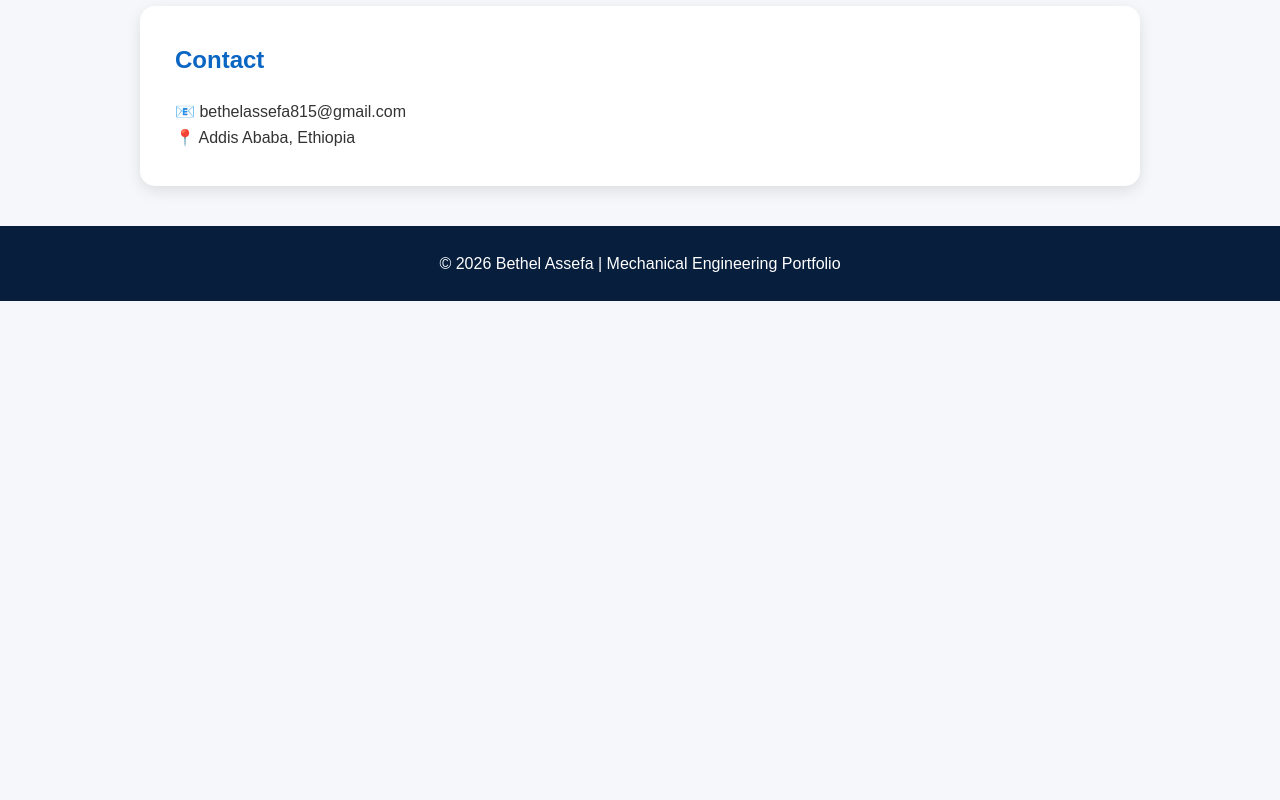
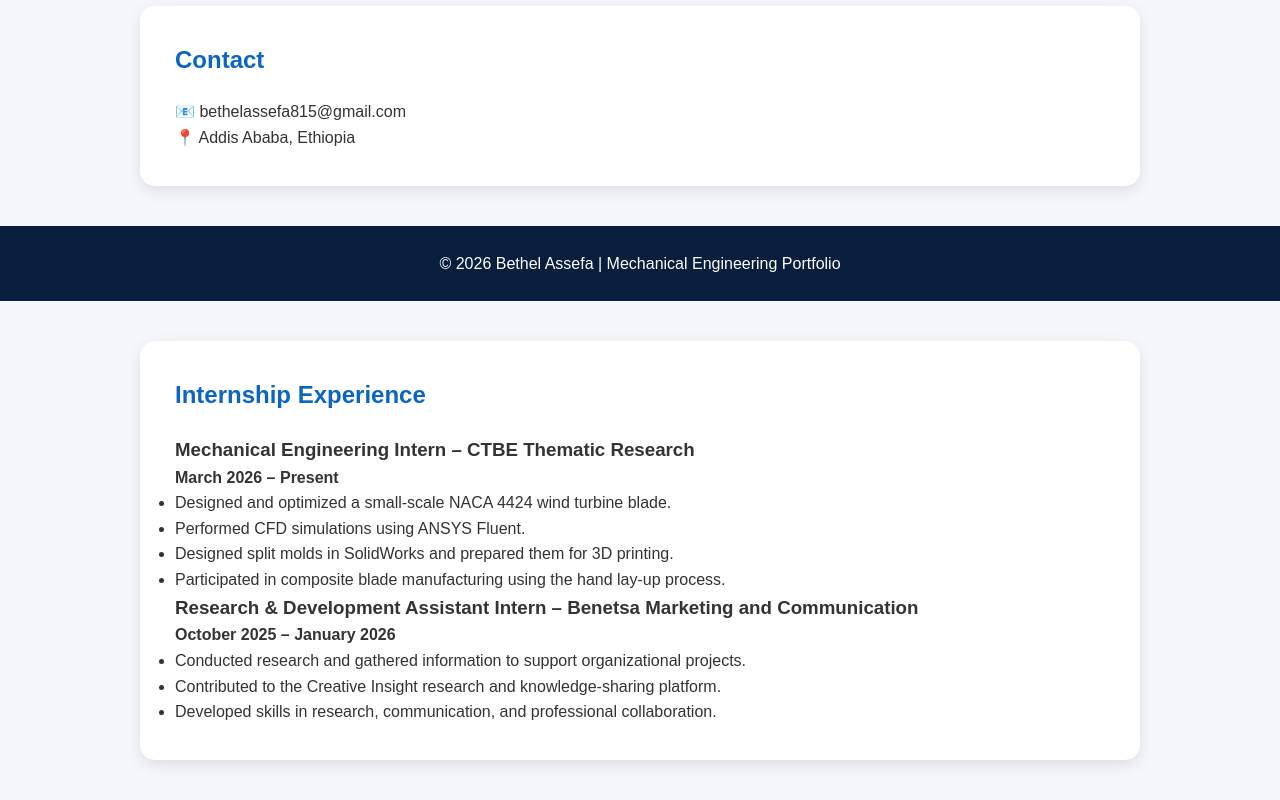
Before and after one commit to bethelassefa21/bethelassefa.github.io, a plain HTML site: page index.html in a window 1280 px wide. Shown: the part 1654-2454 px from the top of the page. Before the commit the page ends 1955 px from the top, so only its background shows below. Drawn offline with Linux system fonts and the light colour scheme.

Commit message:
Update index.html

```diff
--- a/index.html
+++ b/index.html
@@ -261,3 +261,23 @@ Designed an automated system integrating mechanical and electronic components.
 
 </body>
 </html>
+<section>
+    <h2>Internship Experience</h2>
+
+    <h3>Mechanical Engineering Intern – CTBE Thematic Research</h3>
+    <p><b>March 2026 – Present</b></p>
+    <ul>
+        <li>Designed and optimized a small-scale NACA 4424 wind turbine blade.</li>
+        <li>Performed CFD simulations using ANSYS Fluent.</li>
+        <li>Designed split molds in SolidWorks and prepared them for 3D printing.</li>
+        <li>Participated in composite blade manufacturing using the hand lay-up process.</li>
+    </ul>
+
+    <h3>Research & Development Assistant Intern – Benetsa Marketing and Communication</h3>
+    <p><b>October 2025 – January 2026</b></p>
+    <ul>
+        <li>Conducted research and gathered information to support organizational projects.</li>
+        <li>Contributed to the Creative Insight research and knowledge-sharing platform.</li>
+        <li>Developed skills in research, communication, and professional collaboration.</li>
+    </ul>
+</section>
```
